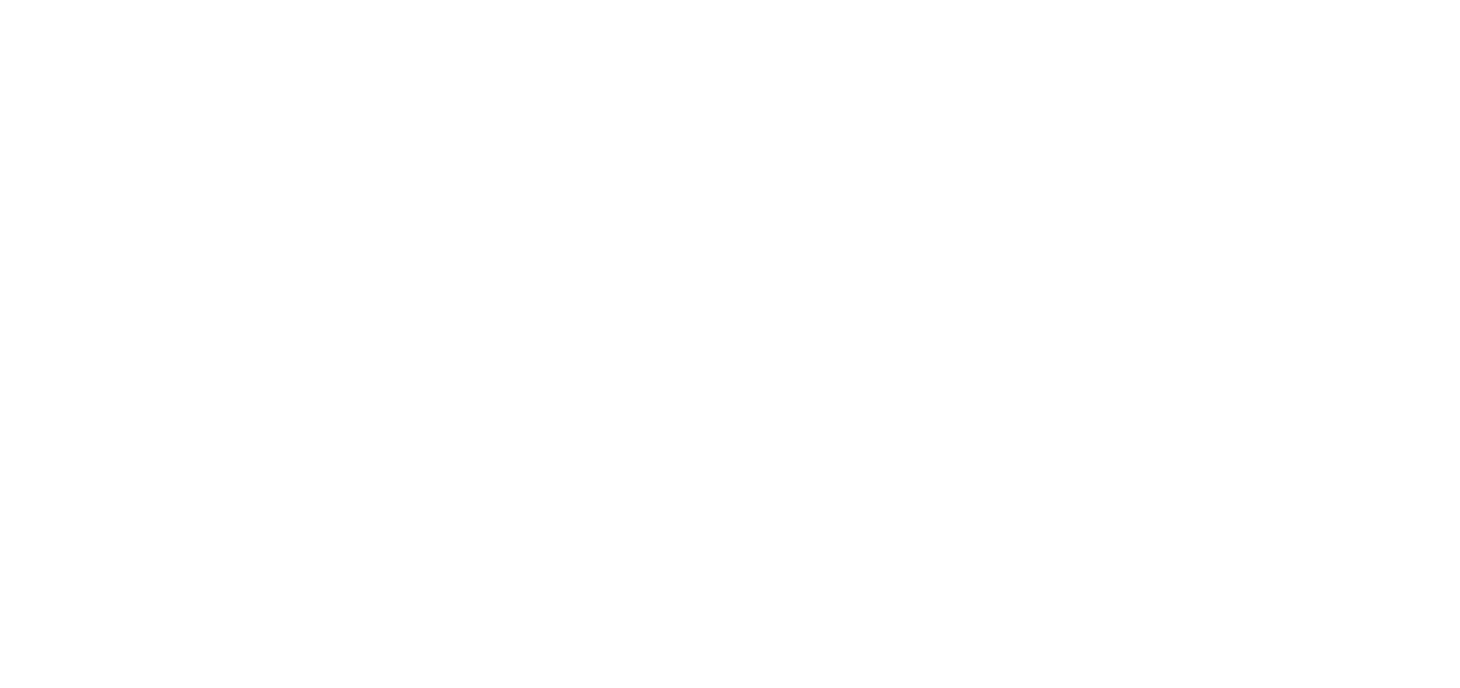
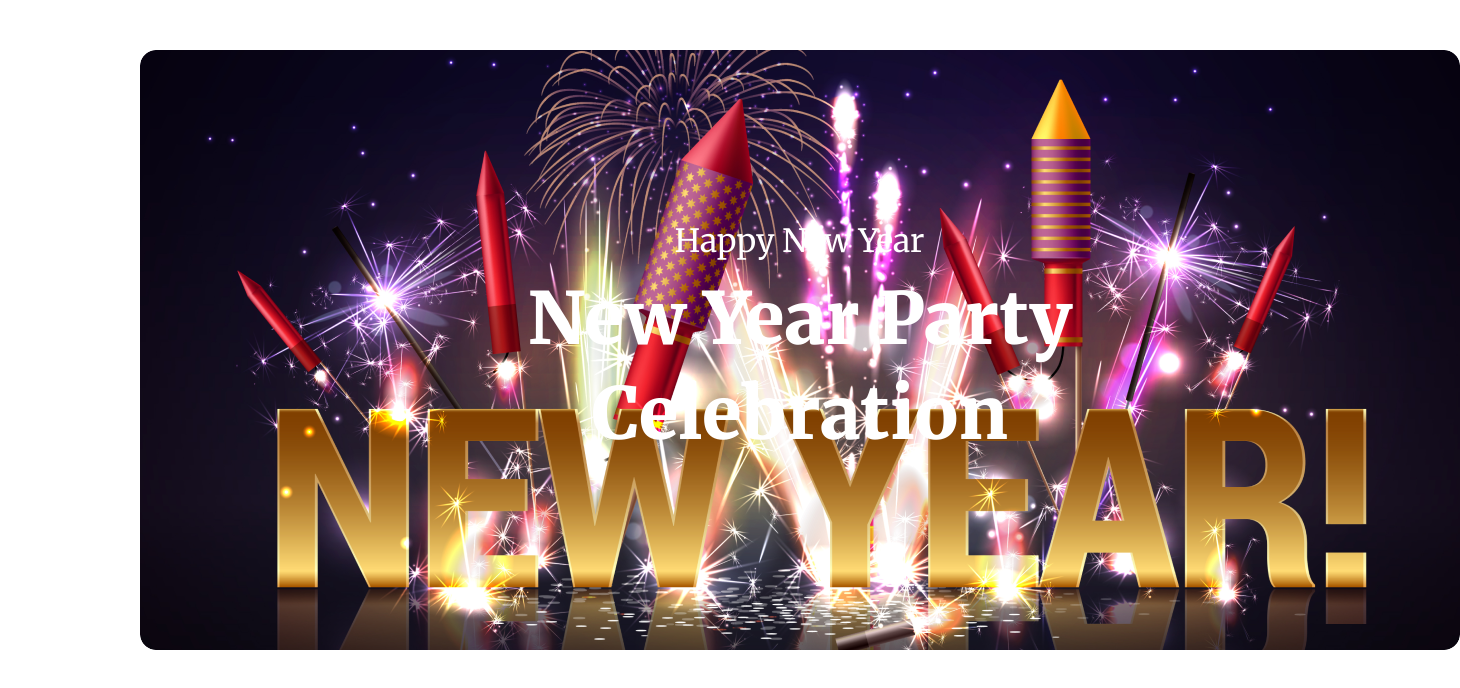
Before and after one commit to Mostakim3157/B9A1, a plain HTML site: page index.html in a window 1280 px wide. Shown: the whole page, 1460 px wide, since content can reach past the window. Drawn offline with Linux system fonts and the light colour scheme.

Commit message:
header added

```diff
--- a/index.html
+++ b/index.html
@@ -1,12 +1,27 @@
 <!DOCTYPE html>
 <html lang="en">
+
 <head>
     <meta charset="UTF-8">
     <meta name="viewport" content="width=device-width, initial-scale=1.0">
     <title>Happy New Year </title>
+    <link rel="preconnect" href="https://fonts.googleapis.com">
+    <link rel="preconnect" href="https://fonts.gstatic.com" crossorigin>
+    <link
+        href="https://fonts.googleapis.com/css2?family=Merriweather:wght@300;400;700;900&family=Work+Sans:wght@300;400;500;600;700;800&display=swap"
+        rel="stylesheet">
     <link rel="stylesheet" href="style/color.css">
 </head>
+
 <body>
+    <header class="header-section">
+        <section class="banner">
+            <p class="banner-title">Happy New Year</p>
+            <h2 class="banner-heading">New Year Party Celebration</h2>
+        </section>
+
+    </header>
 
 </body>
+
 </html>
--- a/style/color.css
+++ b/style/color.css
@@ -0,0 +1,37 @@
+/* common shared styles */
+
+* {
+  margin: 0;
+  padding: 0;
+}
+
+
+/* header starts */
+
+.banner {
+  background-image: url("../resources/Banner\ Image.png");
+  width: 1320px;
+  height: 600px;
+  background-repeat: no-repeat;
+  margin: 50px 140px 0px 140px;
+  border-radius: 16px;
+}
+
+.banner-title {
+  color: #fff;
+  text-align: center;
+  font-family: Merriweather;
+  font-size: 32px;
+  font-weight: 400;
+  padding: 171px 531px 0px 530px;
+}
+
+.banner-heading {
+  color: #fff;
+  text-align: center;
+  font-family: Merriweather;
+  font-size: 72px;
+  font-weight: 900;
+  line-height: 95px;
+  padding: 10px 344px 177px 344px;
+}
```
